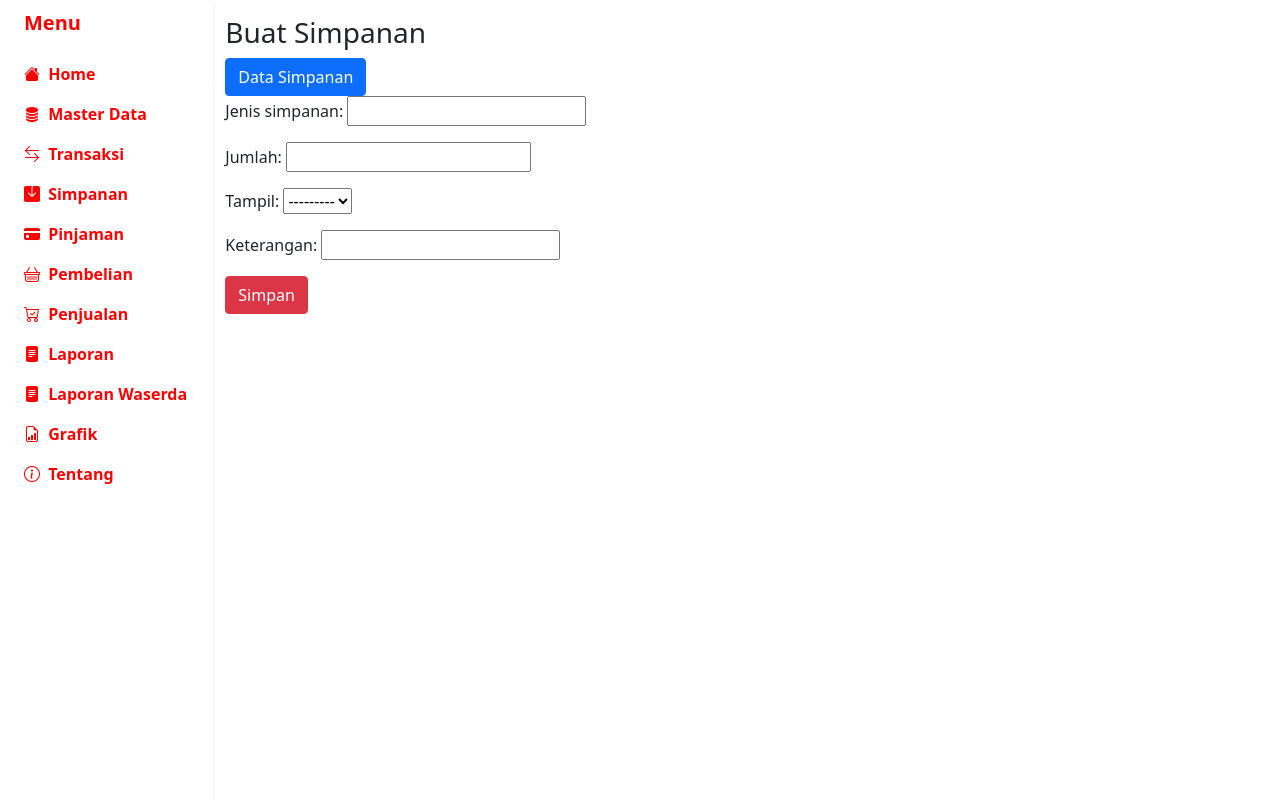
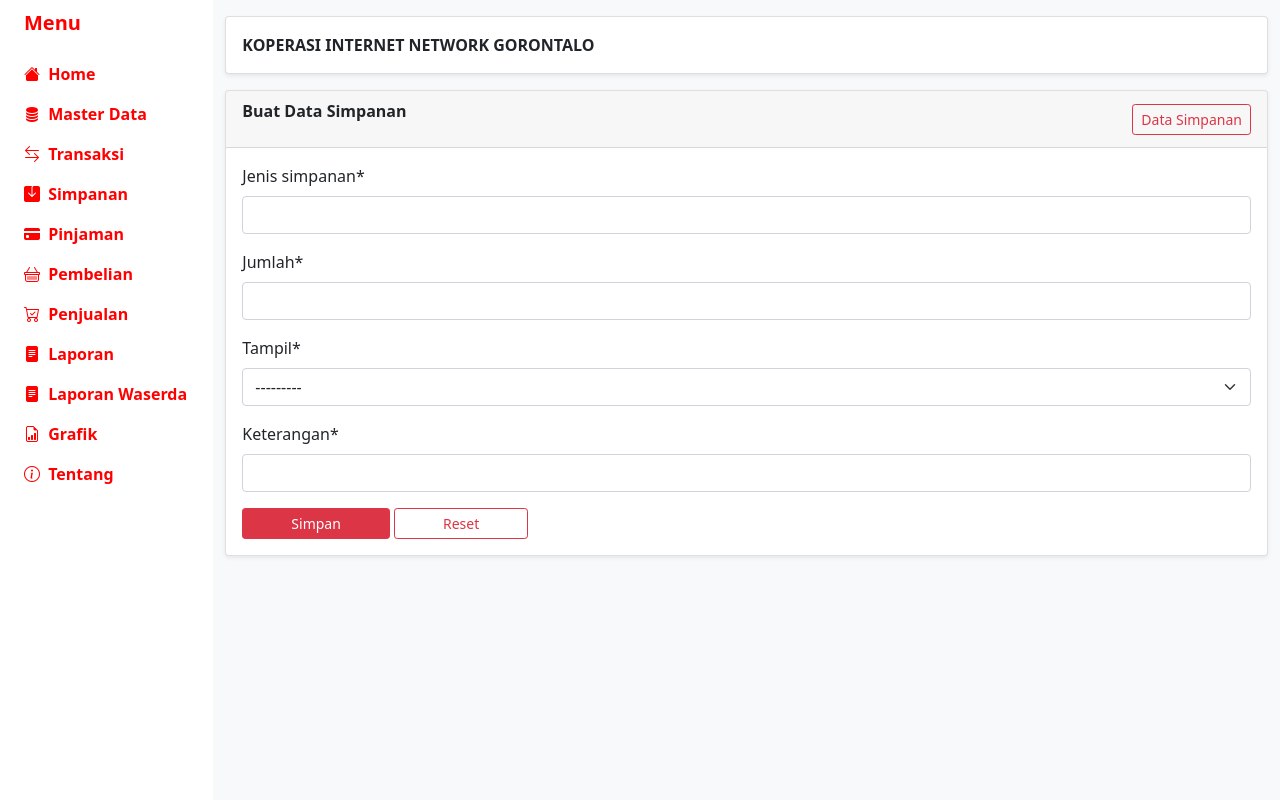
Before and after one commit to iksanh/asik-kingg, a Django app: page /simpanan/create/ in a window 1280 px wide. Run offline with Django 3.2, Linux system fonts and the light colour scheme; some libraries are stand-ins or nearby versions.

Commit message:
fix modul simpanan

```diff
--- a/modul/simpanan/urls.py
+++ b/modul/simpanan/urls.py
@@ -7,5 +7,6 @@ urlpatterns = [
     path('', view.list_simpanan, name = 'simpanan'),
     path('create/', view.create_simpanan, name = 'create-simpanan'),
     path('edit/<int:id>/', view.edit_simpanan, name = 'edit-simpanan'),
-    path('delete/<int:id>/', view.delete_simpanan, name = 'delete-simpanan')
+    path('delete/<int:id>/', view.delete_simpanan, name = 'delete-simpanan'),
+    path('test', view.tes, name = 'test')
 ]
--- a/modul/simpanan/views.py
+++ b/modul/simpanan/views.py
@@ -46,3 +46,6 @@ def delete_simpanan(request, id):
     simpanan = get_object_or_404(Simpanan, id=id)
     simpanan.delete()
     return redirect('simpanan')
+
+def tes(request):
+    return render(request, 'simpanan/login.html', context={'data': 'data'})
--- a/static/assets/css/style.css
+++ b/static/assets/css/style.css
@@ -1,3 +1,7 @@
+#container-area {
+    background-color: #292524;
+}
+
 
 .menu  a  span {
     color: red;
--- a/templates/base.html
+++ b/templates/base.html
@@ -19,7 +19,7 @@
     <div class="row flex-nowrap">
         <div class="col-auto col-md-3 col-xl-2 px-sm-2 px-0 shadow-sm bg-white navigation fw-bolder">
             <div class="d-flex flex-column align-items-center align-items-sm-start px-3 pt-2 text-white min-vh-100 menu">
-                <a href="/" class="d-flex align-items-center pb-3 mb-md-0 me-md-auto text-denger text-decoration-none">
+                <a href="{% url 'dashboard'%}" class="d-flex align-items-center pb-3 mb-md-0 me-md-auto text-denger text-decoration-none">
                     <span class="fs-5 d-none d-sm-inline ">Menu</span>
                 </a>
                 <ul class="nav nav-pills flex-column mb-sm-auto mb-0 align-items-center align-items-sm-start" id="menu">
@@ -28,18 +28,7 @@
                             <i class="bi bi-house-fill "></i> <span class="ms-1 d-none d-sm-inline">Home</span>
                         </a>
                     </li>
-<!--                    <li>-->
-<!--                        <a href="#submenu1" data-bs-toggle="collapse" class="nav-link px-0 align-middle">-->
-<!--                            <i class="fs-4 bi-speedometer2"></i> <span class="ms-1 d-none d-sm-inline">Dashboard</span> </a>-->
-<!--                        <ul class="collapse show nav flex-column ms-1" id="submenu1" data-bs-parent="#menu">-->
-<!--                            <li class="w-100">-->
-<!--                                <a href="#" class="nav-link px-0"> <span class="d-none d-sm-inline">Item</span> 1 </a>-->
-<!--                            </li>-->
-<!--                            <li>-->
-<!--                                <a href="#" class="nav-link px-0"> <span class="d-none d-sm-inline">Item</span> 2 </a>-->
-<!--                            </li>-->
-<!--                        </ul>-->
-<!--                    </li>-->
+
                     <li>
                         <a href="#submenu2" data-bs-toggle="collapse" class="nav-link px-0 align-middle ">
                             <i class="bi bi-database-fill"></i> <span class="ms-1 d-none d-sm-inline">Master Data</span></a>
@@ -130,24 +119,15 @@
                     </li>
                 </ul>
                 <hr>
-<!--                <div class="dropdown pb-4">-->
-<!--                    <a href="#" class="d-flex align-items-center text-white text-decoration-none dropdown-toggle" id="dropdownUser1" data-bs-toggle="dropdown" aria-expanded="false">-->
-<!--                        <img src="https://github.com/mdo.png" alt="hugenerd" width="30" height="30" class="rounded-circle">-->
-<!--                        <span class="d-none d-sm-inline mx-1">loser</span>-->
-<!--                    </a>-->
-<!--                    <ul class="dropdown-menu dropdown-menu-dark text-small shadow">-->
-<!--                        <li><a class="dropdown-item" href="#">New project...</a></li>-->
-<!--                        <li><a class="dropdown-item" href="#">Settings</a></li>-->
-<!--                        <li><a class="dropdown-item" href="#">Profile</a></li>-->
-<!--                        <li>-->
-<!--                            <hr class="dropdown-divider">-->
-<!--                        </li>-->
-<!--                        <li><a class="dropdown-item" href="#">Sign out</a></li>-->
-<!--                    </ul>-->
-<!--                </div>-->
+
             </div>
         </div>
-        <div class="col py-3">
+        <div class="col py-3  bg-light">
+            <div class="card shadow-sm">
+                <div class="card-body fs-8 fw-light fw-bolder">
+                KOPERASI  INTERNET NETWORK GORONTALO
+                </div>
+            </div>
           {% block content %}
           {% endblock content %}
         </div>
--- a/templates/simpanan/create_simpanan.html
+++ b/templates/simpanan/create_simpanan.html
@@ -1,11 +1,30 @@
 {% extends 'base.html' %}
+{% load crispy_forms_tags %}
 
 {% block content%}
-<h3>Buat Simpanan</h3>
-<a href="{% url 'simpanan'%}" class="btn btn-primary">Data Simpanan</a>
+<div class="card shadow-sm my-3">
+  <div class="card-header fw-bolder fs-6 d-grid gap-2 d-md-flex justify-content-between align-items-center">
+      <p>Buat  Data Simpanan</p>
+      <div class="d-grid gap-2 d-md-flex justify-content-md-end">
+    <a href="{% url 'simpanan'%}" class="btn btn-outline-danger   btn-sm  ">Data Simpanan</a>
+          </div>
+
+  </div>
+  <div class="card-body  ">
+
 <form method="POST" novalidate>
  {% csrf_token %}
-    {{simpanan_form.as_p}}
-    <button class="btn btn-danger" type="submit">Simpan</button>
+    {{simpanan_form|crispy}}
+    <div class="d-flex justify-content-between d-md-block">
+    <button class="btn btn-danger btn-sm px-5" type="submit">Simpan</button>
+    <button class="btn btn-outline-danger btn-sm px-5 " type="reset">Reset</button>
+    </div>
+
 </form>
+
+  </div>
+</div>
+
+
+
 {% endblock content%}
```
Also changed, not shown: core/settings.py (+7 -0 lines), templates/simpanan/list_simpanan.html (+13 -3 lines), templates/simpanan/login.html (added, +57 -0 lines).
